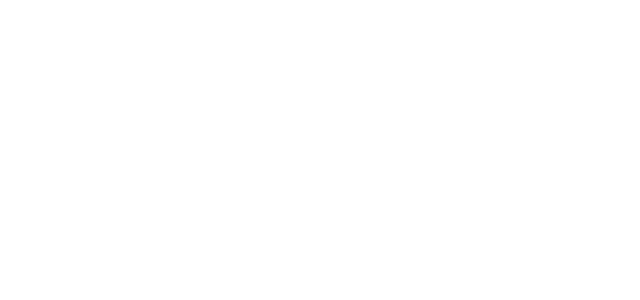
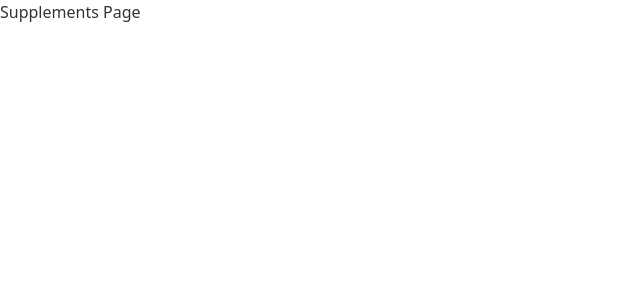
Before and after one commit to edm1001/mern-blog, a React (Create React App) app in the folder client/: page /supplements in a window 1280 px wide. Before the commit this address had no page. Shown: the top 300 px of the page, without its empty margins (0-640 px from the left). Built offline with nearby package versions, Linux system fonts and the light colour scheme.

Commit message:
init new pages

```diff
--- a/client/package.json
+++ b/client/package.json
@@ -1,4 +1,5 @@
 {
+  "homepage": "t https://edm1001.github.io/mern-blog",
   "name": "client",
   "version": "0.1.0",
   "private": true,
@@ -19,7 +20,9 @@
     "start": "react-scripts start",
     "build": "react-scripts build",
     "test": "react-scripts test",
-    "eject": "react-scripts eject"
+    "eject": "react-scripts eject",
+    "predeploy": "npm run build",
+    "deploy": "gh-pages -d build"
   },
   "eslintConfig": {
     "extends": [
@@ -40,6 +43,7 @@
     ]
   },
   "devDependencies": {
+    "ghpages": "^0.0.10",
     "tailwindcss": "^3.4.3"
   }
 }
--- a/client/src/App.js
+++ b/client/src/App.js
@@ -9,6 +9,8 @@ import CreatePost from "./pages/CreatePost";
 import PostPage from "./pages/PostPage";
 import EditPost from "./pages/EditPost";
 import DeletePost from "./pages/DeletePost";
+import Supplements from "./pages/Supplements";
+import Equipment from "./pages/Equipment";
 
 function App() {
   return (
@@ -22,7 +24,9 @@ function App() {
       <Route path='/post/:id' element={<PostPage/>}/>
       <Route path="/edit/:id" element={<EditPost/>}/>
       </Route>
-      <Route path="/delete/:id" element={<DeletePost/>}></Route>
+      <Route path="/delete/:id" element={<DeletePost/>}/>
+      <Route path="/supplements" element={<Supplements/>}/>
+      <Route path="/equipment" element={<Equipment/>}/>
     </Routes>
     </UserContextProvider>
   );
--- a/client/src/components/Header.js
+++ b/client/src/components/Header.js
@@ -33,13 +33,16 @@ export default function Header() {
         </h1>
       </Link>
       <nav className="mr-3">
+      <Link to="/supplements"> <button>Supplements</button></Link>
+        <Link to="/equipment"> Equipment</Link>
+        {/* add routes to product and supplement page */}
         {username && (
           <>
             {/* if logged in */}
             {/* add username */}
             <Link to="/create">
               <button className="border border-gray-400 hover:bg-gray-400 hover:text-white text-gray-500 font-bold py-2 px-4 rounded-md">
-                Create New Post!
+                Create Post!
               </button>
             </Link>
             <a href="/"
--- /dev/null
+++ b/client/src/pages/Equipment.jsx
@@ -0,0 +1,9 @@
+import React from 'react'
+
+function Equipment() {
+  return (
+    <div>Equipment</div>
+  )
+}
+
+export default Equipment
--- /dev/null
+++ b/client/src/pages/Supplements.jsx
@@ -0,0 +1,9 @@
+import React from 'react'
+
+function Supplements() {
+  return (
+    <div>Supplements Page</div>
+  )
+}
+
+export default Supplements
```
Also changed, not shown: 1 other file (tests, documents, lock files or other folders).
